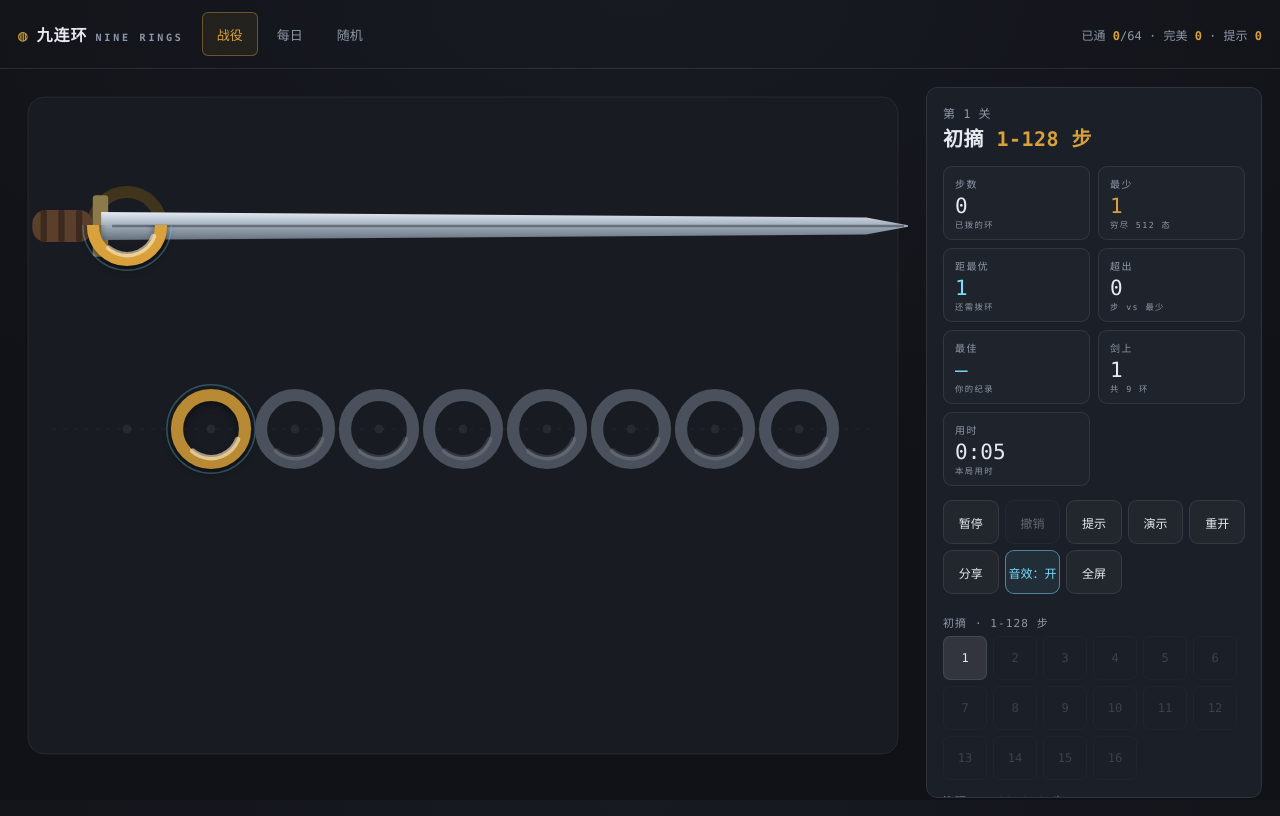
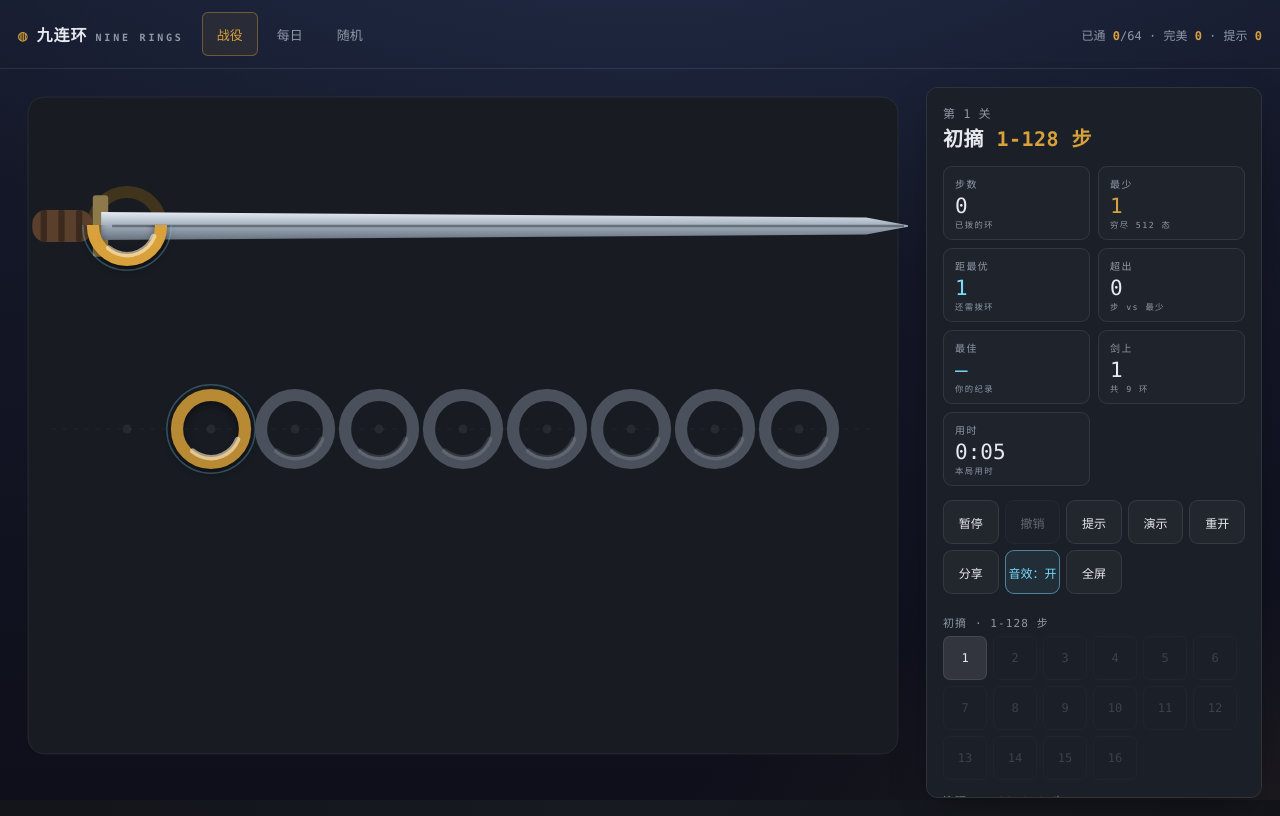
Before and after one commit to z-biz-game/z-biz-game-nine-rings-cos, a website with bundled scripts: page index.html in a window 1280 px wide. Built offline with nearby package versions, Linux system fonts and the light colour scheme.

Commit message:
art: 铺 studio.css 氛围+控件打磨基础层（:where()零优先级，不覆盖游戏样式）

```diff
--- /dev/null
+++ b/css/studio.css
@@ -0,0 +1,42 @@
+/* z-biz-game studio polish layer -- additive, specificity-0, never overrides game CSS.
+   Injected fleet-wide to lift the visual floor: dark-first atmosphere, cohesive tokens,
+   consistent focus/selection/scrollbar, and safe :where() control/panel defaults. */
+:root{
+  --studio-bg-0:#0e0f1a; --studio-bg-1:#161a2c; --studio-bg-2:#1f2438;
+  --studio-surface:rgba(255,255,255,.045); --studio-surface-2:rgba(255,255,255,.08);
+  --studio-ink:#f3f4fb; --studio-ink-dim:rgba(243,244,251,.62);
+  --studio-accent:#e8b15c; --studio-accent-2:#6ea8ff;
+  --studio-ok:#3ecf8e; --studio-bad:#ff6b6b; --studio-warn:#ffce5a; --studio-info:#74b9ff;
+  --studio-ring:var(--studio-accent);
+  --studio-r-card:18px; --studio-r-btn:12px; --studio-r-tag:8px;
+  --studio-shadow:0 12px 34px -14px rgba(0,0,0,.55);
+  --studio-font:"PingFang SC","Microsoft YaHei",-apple-system,BlinkMacSystemFont,"Segoe UI",system-ui,sans-serif;
+  --studio-mono:ui-monospace,"SF Mono","JetBrains Mono",Menlo,Consolas,monospace;
+  --studio-ease:cubic-bezier(.22,.61,.36,1);
+}
+/* atmosphere: fixed behind everything, never catches pointer events */
+.studio-atmosphere{position:fixed;inset:0;z-index:-1;pointer-events:none;
+  background:
+    radial-gradient(120% 80% at 50% -12%, rgba(110,168,255,.12), transparent 60%),
+    radial-gradient(90% 70% at 100% 112%, rgba(232,177,92,.09), transparent 55%),
+    linear-gradient(180deg,var(--studio-bg-1),var(--studio-bg-0));}
+html{color-scheme:dark light;-webkit-text-size-adjust:100%;}
+body{font-family:var(--studio-font);-webkit-font-smoothing:antialiased;text-rendering:optimizeLegibility;}
+*{box-sizing:border-box;}
+:where(button,[role=button],.btn,input,select,textarea){font:inherit;color:inherit;border-radius:var(--studio-r-btn);}
+:where(button,[role=button],.btn){cursor:pointer;
+  transition:transform .15s var(--studio-ease),box-shadow .15s var(--studio-ease),background .15s var(--studio-ease);}
+:where(button,[role=button],.btn):active{transform:translateY(1px) scale(.985);}
+:where(button,[role=button],.btn):focus-visible,
+:where(a:focus-visible,input:focus-visible,select:focus-visible,textarea:focus-visible){
+  outline:2px solid var(--studio-ring);outline-offset:2px;}
+:where(.card,.panel){border-radius:var(--studio-r-card);box-shadow:var(--studio-shadow);}
+::selection{background:rgba(232,177,92,.32);color:var(--studio-ink);}
+@media (pointer:fine){:where(html){scrollbar-color:var(--studio-surface-2) transparent;}}
+@media (prefers-reduced-motion:reduce){
+  :where(*,*::before,*::after){animation-duration:.001ms!important;
+    animation-iteration-count:1!important;transition-duration:.001ms!important;scroll-behavior:auto!important;}
+}
+@media (prefers-contrast:more){
+  :where(button,[role=button],.btn,a,input,select,textarea):focus-visible{outline-width:3px;}
+}
--- a/index.html
+++ b/index.html
@@ -13,6 +13,7 @@
   <link rel="icon" type="image/png" sizes="16x16" href="icons/favicon-16.png">
   <link rel="apple-touch-icon" href="icons/apple-touch-icon.png">
   <link rel="manifest" href="manifest.webmanifest">
+  <link rel="stylesheet" href="css/studio.css" />
 </head>
 <body>
 <header class="topbar">
@@ -97,5 +98,6 @@
 <p class="toast" id="toast" hidden></p>
 <script type="module" src="js/main.js"></script>
   <script src="js/sw-register.js"></script>
+  <div class="studio-atmosphere" aria-hidden="true"></div>
 </body>
 </html>
```
